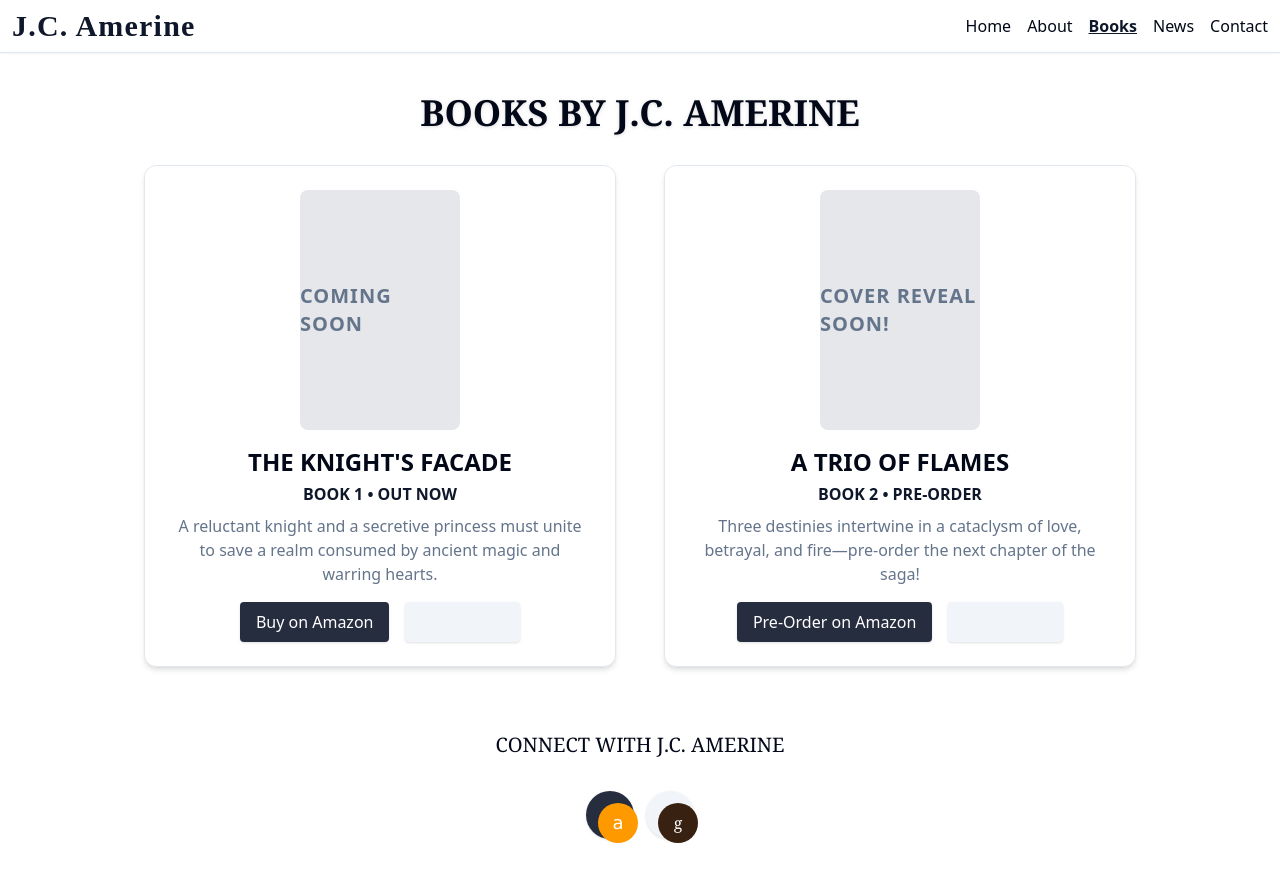
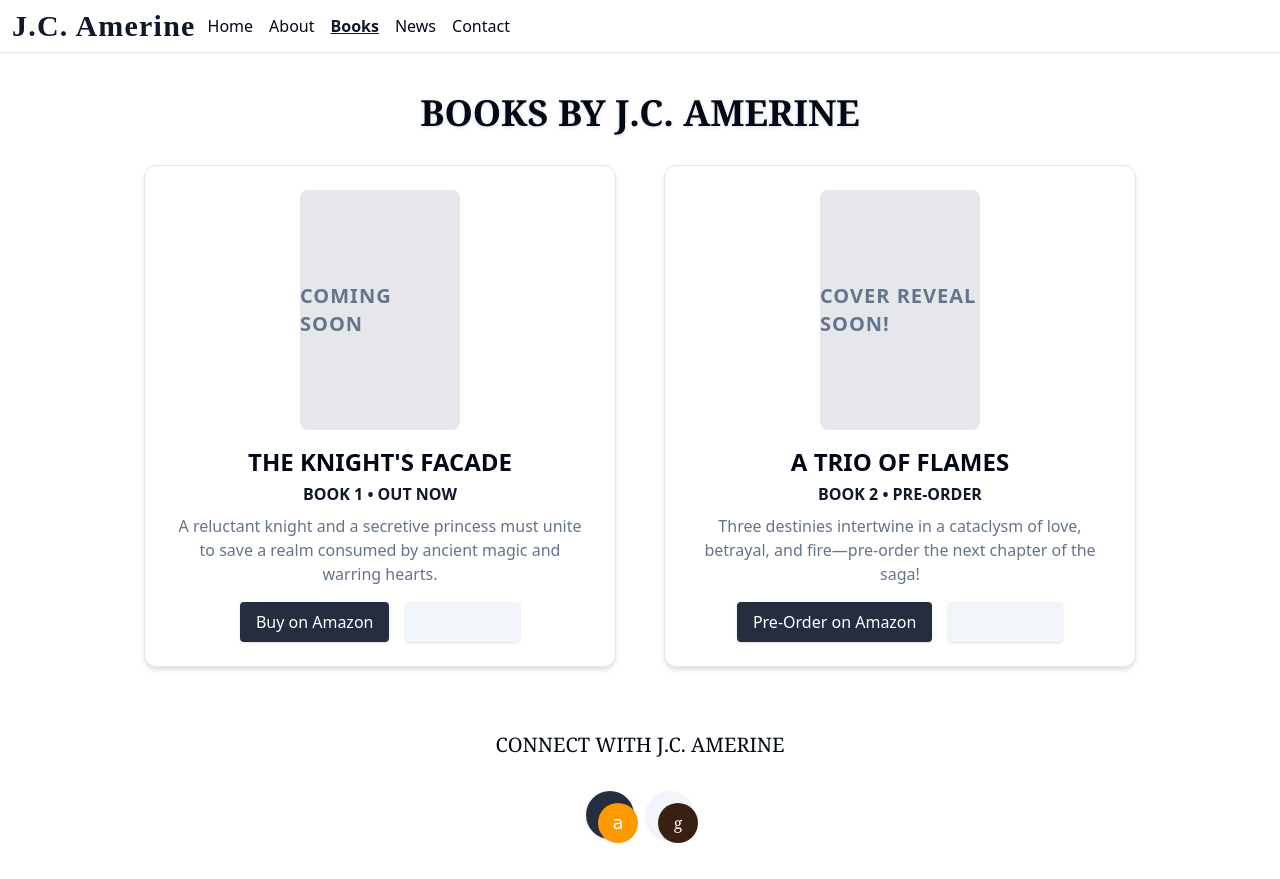
Before and after one commit to jcamerine/page-builder-ai-oracle, a React (Vite) app: page /books in a window 1280 px wide. Built offline with nearby package versions, Linux system fonts and the light colour scheme.

Commit message:
Align navigation with author name
Move the navigation links to be next to the author name in the header.

```diff
--- a/src/components/SiteHeader.tsx
+++ b/src/components/SiteHeader.tsx
@@ -14,8 +14,8 @@ const SiteHeader = () => {
   const location = useLocation();
   return (
     <header className="sticky top-0 z-30 bg-background/95 border-b border-border backdrop-blur-md shadow-sm">
-      {/* layout: smaller author name, nav close to name */}
-      <div className="container mx-auto flex flex-col sm:flex-row items-center justify-between py-2 px-3 gap-1 sm:gap-0">
+      {/* layout: author name & nav aligned side by side, left-aligned */}
+      <div className="container mx-auto flex flex-row items-center py-2 px-3 gap-3">
         <Link
           to="/"
           className="font-playfair font-bold text-2xl md:text-3xl tracking-tight text-primary"
@@ -23,7 +23,7 @@ const SiteHeader = () => {
         >
           J.C. Amerine
         </Link>
-        <nav aria-label="Site" className="mt-1 sm:mt-0 sm:ml-6">
+        <nav aria-label="Site">
           <ul className="flex flex-wrap gap-3 md:gap-4 font-medium">
             {NAV_LINKS.map((nav) => (
               <li key={nav.path}>
```
